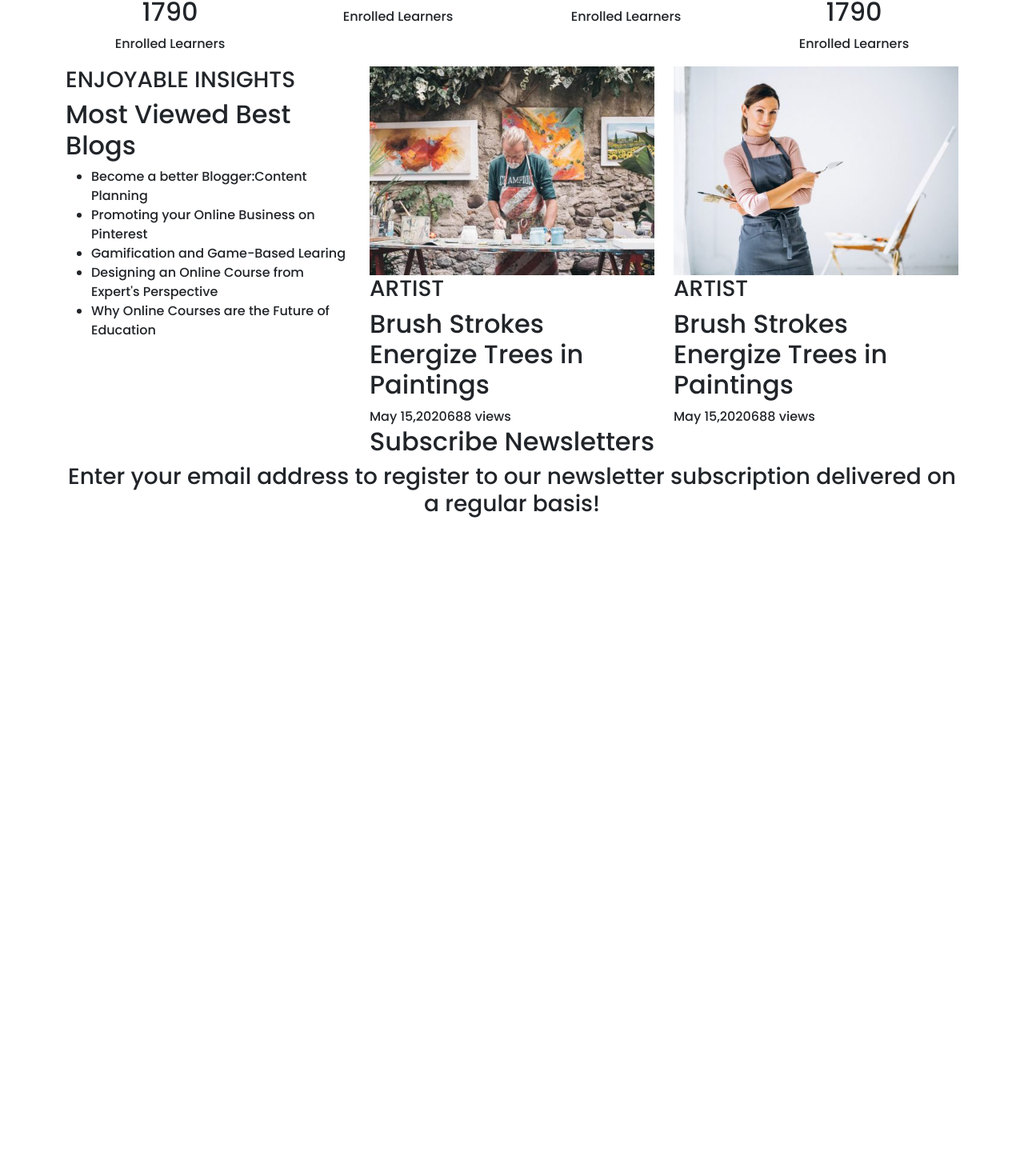
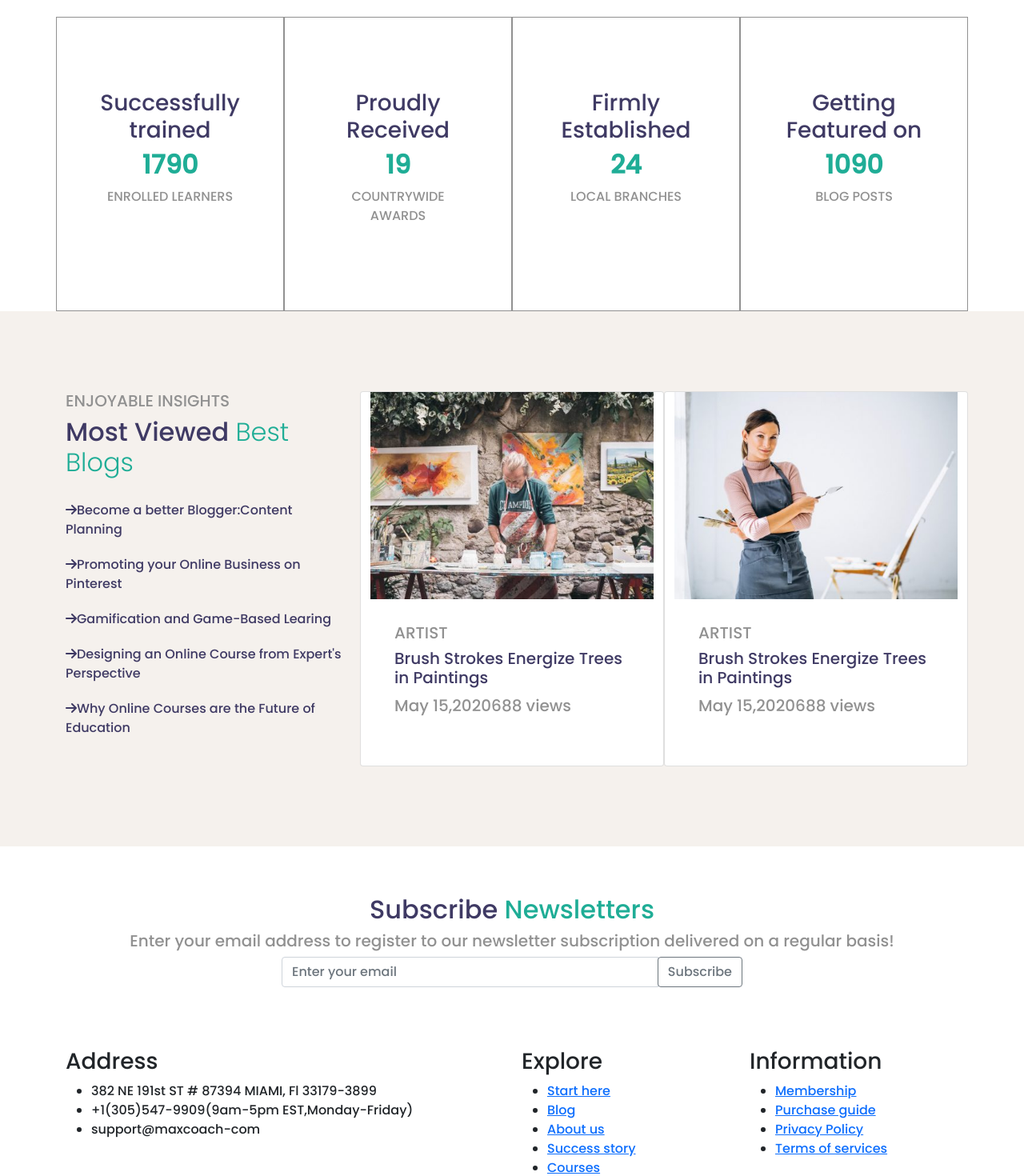
Before and after one commit to Rorins/proj-html-vuejs, a Vue app: page / in a window 1280 px wide. Shown: the part 4281-5751 px from the top of the page at 80% size. Before the commit the page ends 4935 px from the top, so only its background shows below. Built offline with nearby package versions, Linux system fonts and the light colour scheme.

Commit message:
Added footer props

```diff
--- a/src/App.vue
+++ b/src/App.vue
@@ -17,7 +17,7 @@
   </main>
 
   <!--FOOTER-->
-  <Footer />
+  <Footer :exploreLinks="exploreLinks" :informationLinks="informationLinks"/>
   </div>
 </template>
 
@@ -56,7 +56,22 @@ export default {
       "Features",
       "Blog",
       "Shop"
-    ]
+    ],
+    exploreLinks:[
+      "Start here ",
+      "Blog",
+      "About us",
+      "Success story",
+      "Courses",
+      "Contact us",
+    ],
+    informationLinks:[
+      "Membership",
+      "Purchase guide",
+      "Privacy Policy",
+      "Terms of services"
+    ],
+
   }
 }
 }
--- a/src/components/Footer.vue
+++ b/src/components/Footer.vue
@@ -2,10 +2,54 @@
   <footer>
       <div class="container">
 
-          <div class="row text-center">
-              <h2>Subscribe Newsletters</h2>
+          <!--SUBSCRIBE-->
+          <div class="subscribe row d-flex justify-content-center text-center">
+              <h2>Subscribe <span>Newsletters</span></h2>
               <h3>Enter your email address to register to our newsletter subscription delivered on a regular basis!</h3>
+
+              <div class="input-group mb-3">
+                <input type="text" class="form-control" placeholder="Enter your email" aria-label="email" aria-describedby="button-addon2">
+                <div class="input-group-append">
+                    <button class="btn btn-outline-secondary" type="button" id="button-addon2">Subscribe</button>
+                </div>
+            </div>
           </div>
+
+        <!--FOOTER LINKS-->
+        <div class="row">
+
+            <div class="col-6">
+                <h3>Address</h3>
+                <ul>
+                    <li> 382 NE 191st ST # 87394 MIAMI, Fl 33179-3899</li>
+                    <li>+1(305)547-9909(9am-5pm EST,Monday-Friday)</li>
+                    <li>support@maxcoach-com</li>
+                </ul>
+            </div>
+
+            <div class="col-3">
+                <h3>Explore</h3>
+                <ul>
+                    <li v-for="(link,index) in exploreLinks" :key="`link${index}`" >
+                    <a href="">
+                    {{link}}
+                    </a>
+                    </li>
+                </ul>
+            </div>
+
+            <div class="col-3">
+                <h3>Information</h3>
+                <ul>
+                    <li v-for="(link,index) in informationLinks" :key="`link${index}`" >
+                    <a href="">
+                    {{link}}
+                    </a>
+                    </li>
+                </ul>
+            </div>
+        </div>
+
       </div>
   </footer>
 </template>
@@ -13,9 +57,31 @@
 <script>
 export default {
 name:'Footer',
+//LINKS ARRAY FROM APP
+props:{
+exploreLinks:Array,
+informationLinks:Array,
+}
 }
 </script>
 
-<style>
+<style scoped lang="scss">
+@import '@/styles/variables';
+.subscribe{
+padding:60px;
+h2{
+    color:$violet-color;
+    span{
+        color:$primary-color;
+    }
+}
+h3{
+    color:$tertiary-color;
+    font-size:20px;
+}
+.input-group{
+    width: 600px;
+}
+}
 
 </style>
--- a/src/components/SectionFive.vue
+++ b/src/components/SectionFive.vue
@@ -14,25 +14,25 @@
             <div class="col-3">
                 <h3>Successfully trained</h3>
                 <h2>1790</h2>
-                <p>Enrolled Learners</p>
+                <p>ENROLLED LEARNERS</p>
             </div>
 
             <div class="col-3">
                 <h3>Proudly Received</h3>
-                <h2>1790</h2>
-                <p>Enrolled Learners</p>
+                <h2>19</h2>
+                <p>COUNTRYWIDE AWARDS</p>
             </div>
 
             <div class="col-3">
                 <h3>Firmly Established</h3>
-                <h2>1790</h2>
-                <p>Enrolled Learners</p>
+                <h2>24</h2>
+                <p>LOCAL BRANCHES</p>
             </div>
 
             <div class="col-3">
                 <h3>Getting Featured on</h3>
-                <h2>1790</h2>
-                <p>Enrolled Learners</p>
+                <h2>1090</h2>
+                <p>BLOG POSTS</p>
             </div>
 
           </div>
@@ -49,7 +49,9 @@ name:'SectionFive'
 <style scoped lang="scss">
 @import '@/styles/variables';
 
+/*TITLES*/
 .titles{
+padding:50px 0;
 h3{
     font-size:20px;
     span{
@@ -62,5 +64,21 @@ h1, h3{
     }
 }
 
+/*NUMBERS*/
+.col-3{
+    border: 1px solid $tertiary-color;
+    padding:90px 50px;
+    h3{
+        color:$violet-color;
+    }
+    h2{
+        color:$primary-color;
+        font-weight:bolder;
+    }
+    p{
+        color:$tertiary-color;
+    }
+}
+
 
 </style>
--- a/src/components/SectionSix.vue
+++ b/src/components/SectionSix.vue
@@ -4,34 +4,39 @@
 
           <div class="row">
 
-              <div class="col-4">
+              <div class="titles col-4">
                   <h3>ENJOYABLE INSIGHTS</h3>
                   <h2>Most Viewed <span>Best Blogs</span></h2>
 
+                  <!--CARD WITH LIST-->
                   <ul>
-                      <li>Become a better Blogger:Content Planning</li>
-                      <li>Promoting your Online Business on Pinterest</li>
-                      <li>Gamification and Game-Based Learing</li>
-                      <li>Designing an Online Course from Expert's Perspective</li>
-                      <li>Why Online Courses are the Future of Education</li>
+                      <li><i class="fas fa-arrow-right"></i>Become a better Blogger:Content Planning</li>
+                      <li><i class="fas fa-arrow-right"></i>Promoting your Online Business on Pinterest</li>
+                      <li><i class="fas fa-arrow-right"></i>Gamification and Game-Based Learing</li>
+                      <li><i class="fas fa-arrow-right"></i>Designing an Online Course from Expert's Perspective</li>
+                      <li><i class="fas fa-arrow-right"></i>Why Online Courses are the Future of Education</li>
                   </ul>
               </div>
 
               <!--CARDS-->
-              <div class="col-4">
+              <div class="col-4 card">
                       <div><img src="../assets/artist-blog-03-480x352.jpeg" alt=""></div>
+                      <div class="description">
                       <h3>ARTIST</h3>
                       <h2>Brush Strokes Energize Trees in Paintings</h2>
                       <span>May 15,2020</span>
                       <span>688 views</span>
+                      </div>
               </div>
 
-              <div class="col-4">
+              <div class="col-4 card">
                       <div><img src="../assets/artist-blog-01-480x352.jpg" alt=""></div>
+                      <div class="description">
                       <h3>ARTIST</h3>
                       <h2>Brush Strokes Energize Trees in Paintings</h2>
                       <span>May 15,2020</span>
                       <span>688 views</span>
+                      </div>
               </div>
           </div>
       </div>
@@ -46,10 +51,55 @@ name:'SectionSix'
 
 <style scoped lang="scss">
 @import '@/styles/variables';
+section{
+    padding:100px 0;
+    background-color: #f5f1ed;
+}
 
+/*TITLES*/
+.titles{
+h3{
+    color:$tertiary-color;
+    font-size:20px;
+}
+h2{
+    color:$violet-color;
+    padding-bottom:20px;
+    span{
+        color:$primary-color;
+        font-weight:300;
+    }
+    }
+}
+
+/*LIST*/
+ul{
+    list-style-type: none;
+    padding-left:0;
+    li{
+        color:$violet-color;
+        padding-bottom:20px;
+    }
+}
+
+/*CARDS*/
+.card{
+    background-color:white;
+    .description{
+    padding:30px;
+    h3,span{
+        color:$tertiary-color;
+        font-size:20px;
+    }
+    h2{
+        color:$violet-color;
+        font-size:20px;
+    }
+    }
+}
 img{
     width: 100%;
     object-fit:cover,
-}
+    }
 
 </style>
```
